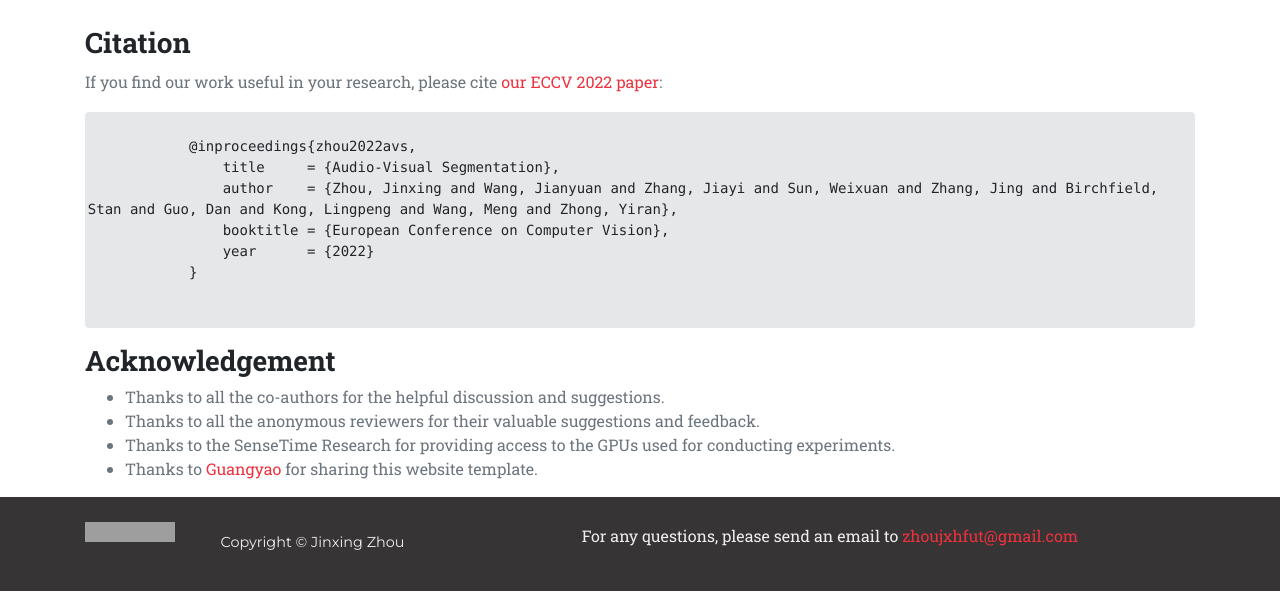
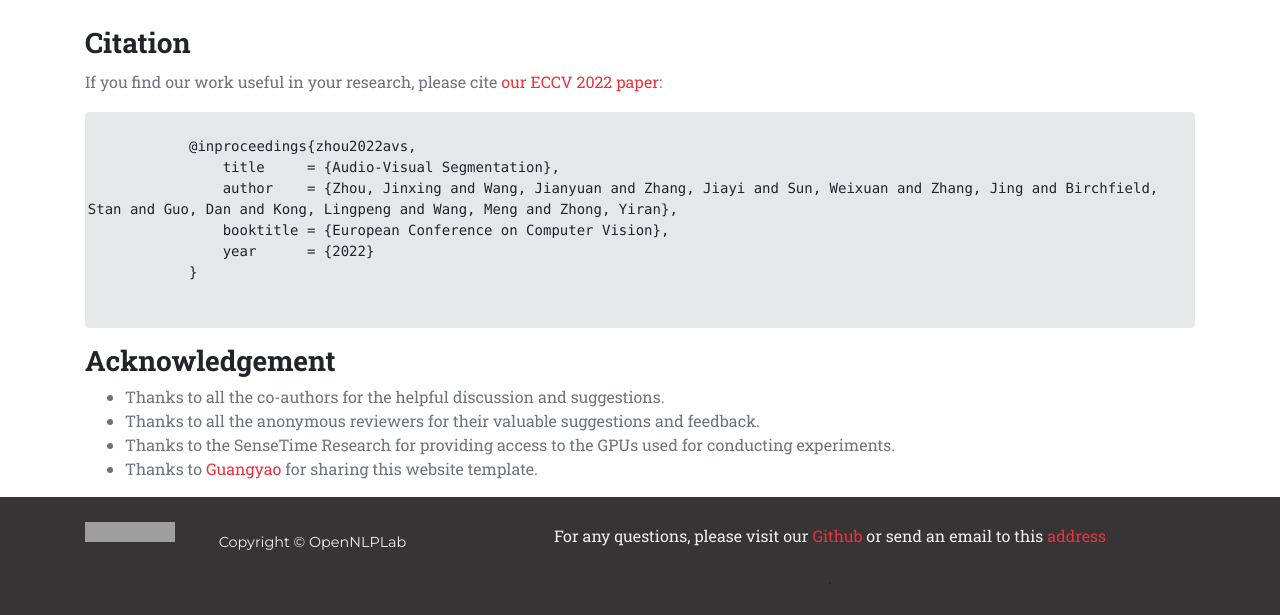
Before and after one commit to OpenNLPLab/AVSBench, a Jekyll site: the page built from index.html, in a window 1280 px wide and 900 px high, scrolled down 7775 px, cut to the strip 285-900 px from the top of the window. Built offline with Jekyll 4.4.1, drawn with Linux system fonts in a browser that asks for light colours; nearby versions of some CDN libraries; some web fonts are replaced; before the commit the page ends 8651 px from its top, so only the background shows below that; grey boxes are pictures that could not be loaded.

Commit message:
update content

```diff
--- a/_layouts/default.html
+++ b/_layouts/default.html
@@ -136,11 +136,11 @@
         <div class="row">
           <div class="col-md-4">
             <img alt="Creative Commons License" style="border-width:1px;float:left;margin-right:15px;margin-bottom:0px;" src="http://i.creativecommons.org/l/by-nc/3.0/88x31.png"/>
-            <span class="copyright" style="color:#eee;">Copyright &copy; Jinxing Zhou</span>
+            <span class="copyright" style="color:#eee;">Copyright &copy; OpenNLPLab</span>
           </div>
           <div class="col-md-8">
-            <p style="color:#eee;">For any questions, please send an email to
-              <a href="mailto:zhoujxhfut@gmail.com"> zhoujxhfut@gmail.com</a></p>
+            <p style="color:#eee;">For any questions, please visit our <a href="https://github.com/OpenNLPLab/AVSBench">Github</a> or send an email to this
+              <a href="mailto:zhoujxhfut@gmail.com"> address</a></p>.
           </div>
         </div>
       </div>
```
Also changed, not shown: 1 other file.
